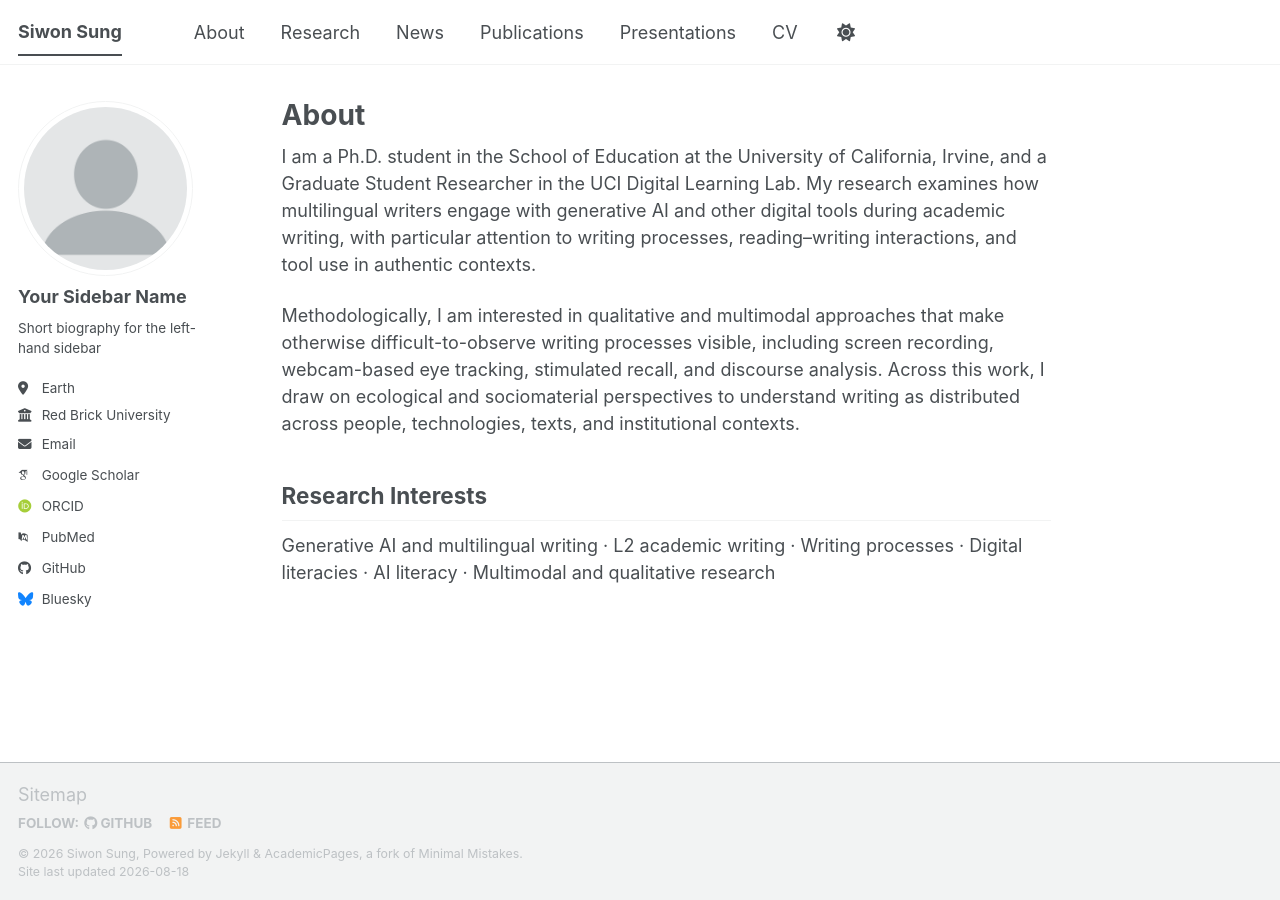
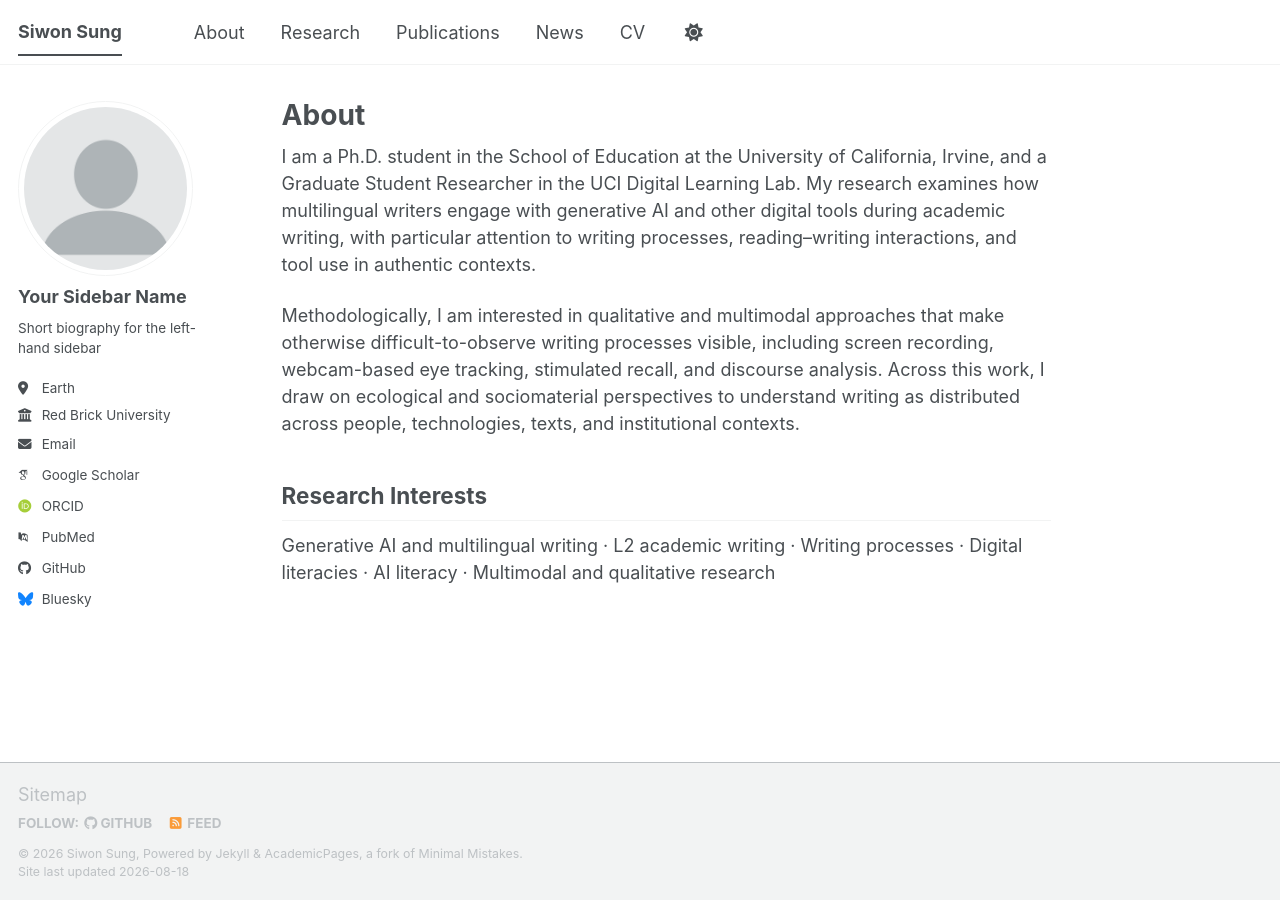
Before and after one commit to siwonsung/siwonsung.github.io, a Jekyll site: the page built from _pages/about.md, in a window 1280 px wide. Built offline with Jekyll 4.4.1, drawn with Linux system fonts in a browser that asks for light colours; some web fonts are replaced; a script bundle is joined from its source files by our own code; library files that are not in the unit come from our copies.

Commit message:
Use presentations page as News

```diff
--- a/_data/navigation.yml
+++ b/_data/navigation.yml
@@ -7,13 +7,10 @@ main:
   - title: "Research"
     url: /research/
 
-  - title: "News"
-    url: /news/
-
   - title: "Publications"
     url: /publications/
 
-  - title: "Presentations"
+  - title: "News"
     url: /talks/
 
   - title: "CV"
```
